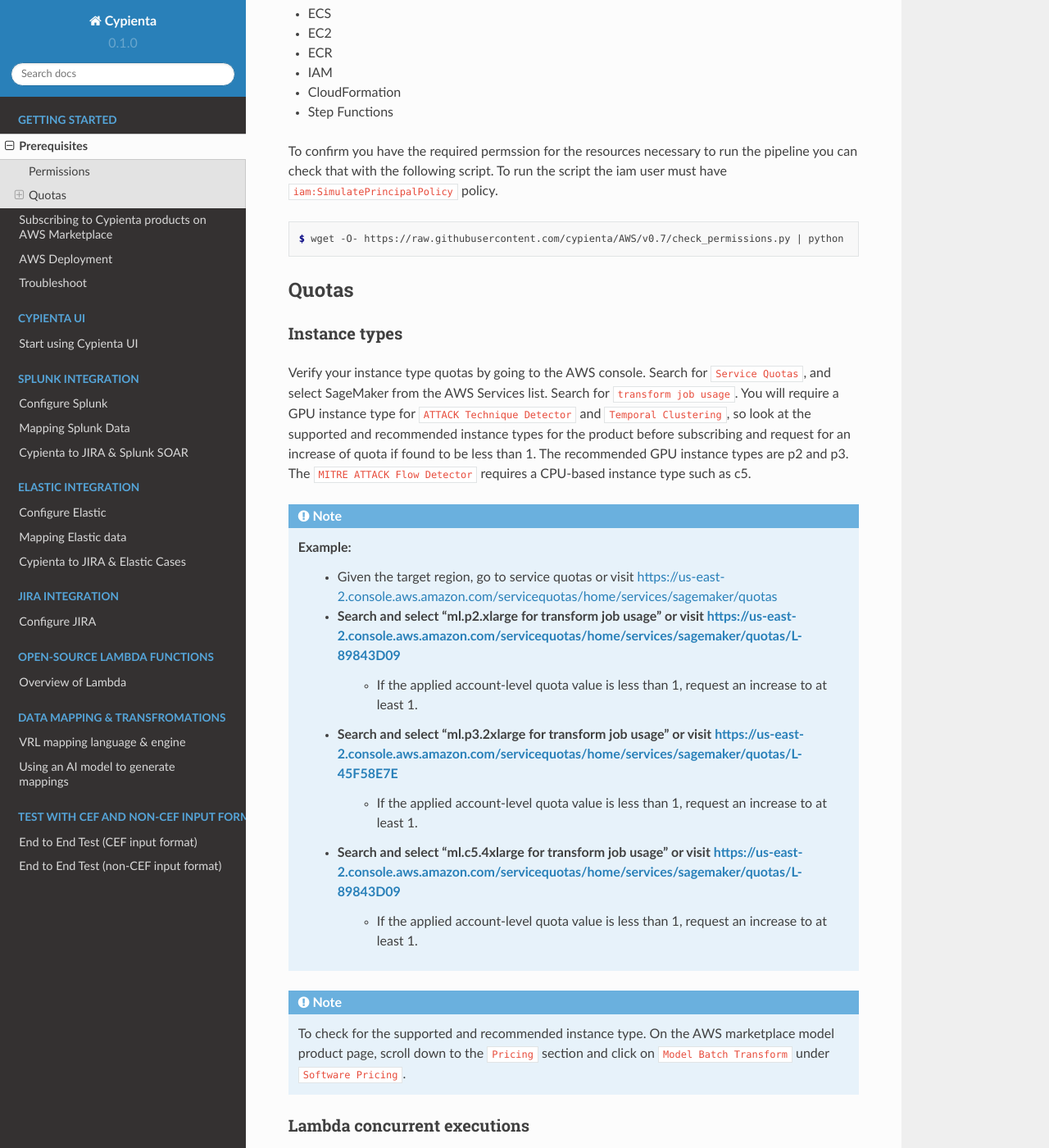
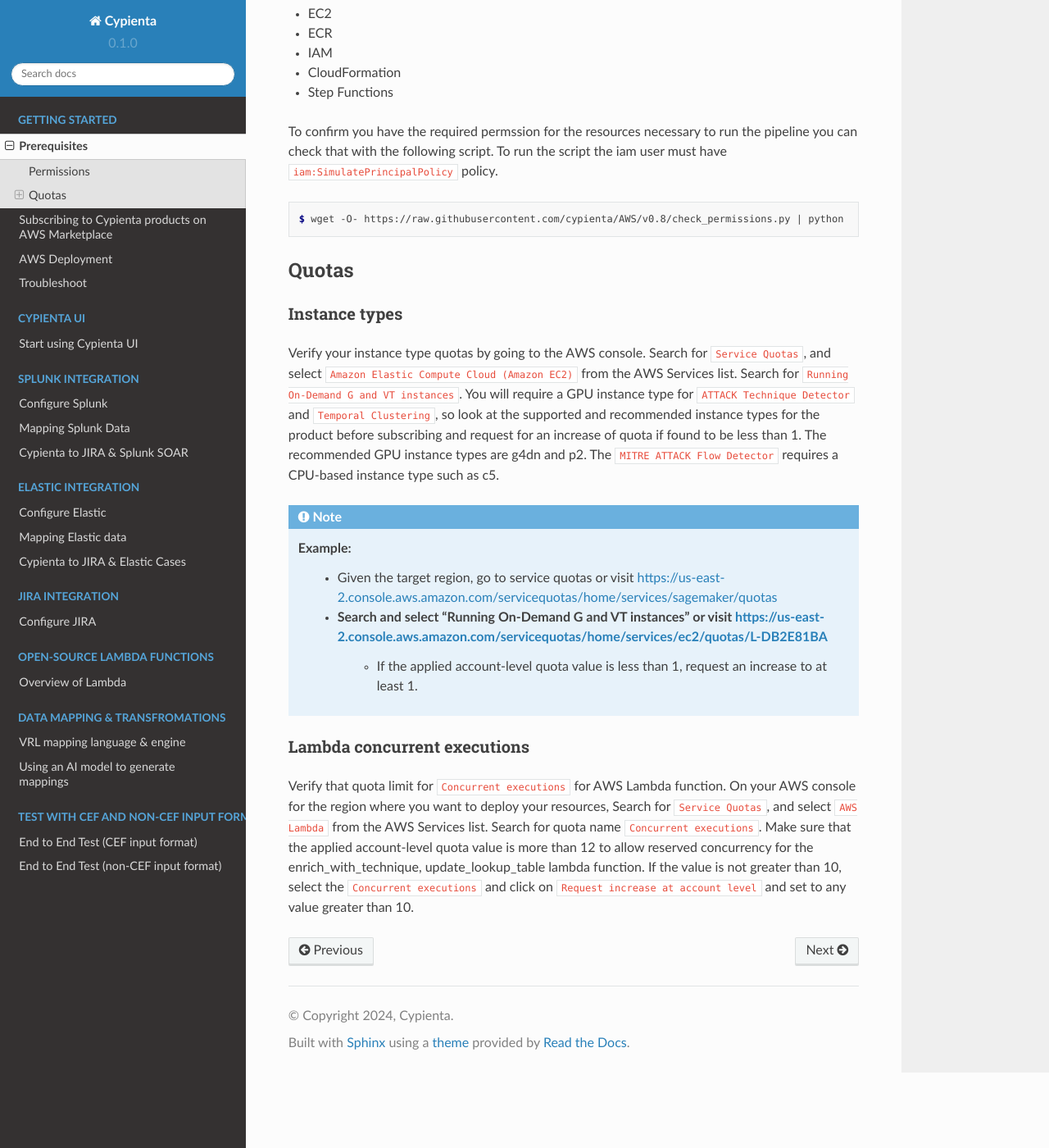
Before and after one commit to cypienta/docs, a Sphinx documentation site: the page built from docs/source/getting_started/prerequisites.rst, in a window 1280 px wide and 1400 px high, scrolled down 331 px. Shown: the whole window at 82% size. Built offline with Sphinx 7.4.7 and the Read the Docs theme 2.0.0, drawn with Linux system fonts in a browser that asks for light colours.

Commit message:
update permissions required

```diff
--- a/docs/source/getting_started/prerequisites.rst
+++ b/docs/source/getting_started/prerequisites.rst
@@ -5,7 +5,6 @@
 -----------
 Make sure that you have the required permissions for resources for the IAM user you will be using.
 
--  SageMaker
 -  Lambda
 -  S3
 -  ECS
@@ -20,7 +19,7 @@
 
 .. code-block:: console
 
-    $ wget -O- https://raw.githubusercontent.com/cypienta/AWS/v0.7/check_permissions.py | python
+    $ wget -O- https://raw.githubusercontent.com/cypienta/AWS/v0.8/check_permissions.py | python
 
 Quotas
 ------
@@ -28,20 +27,13 @@
 Instance types
 ~~~~~~~~~~~~~~
 
-Verify your instance type quotas by going to the AWS console. Search for ``Service Quotas``, and select SageMaker from the AWS Services list. Search for ``transform job usage``. You will require a GPU instance type for ``ATTACK Technique Detector`` and ``Temporal Clustering``, so look at the supported and recommended instance types for the product before subscribing and request for an increase of quota if found to be less than 1. The recommended GPU instance types are p2 and p3. The ``MITRE ATTACK Flow Detector`` requires a CPU-based instance type such as c5.
+Verify your instance type quotas by going to the AWS console. Search for ``Service Quotas``, and select ``Amazon Elastic Compute Cloud (Amazon EC2)`` from the AWS Services list. Search for ``Running On-Demand G and VT instances``. You will require a GPU instance type for ``ATTACK Technique Detector`` and ``Temporal Clustering``, so look at the supported and recommended instance types for the product before subscribing and request for an increase of quota if found to be less than 1. The recommended GPU instance types are g4dn and p2. The ``MITRE ATTACK Flow Detector`` requires a CPU-based instance type such as c5.
 
 .. note::
     Example:
         - Given the target region, go to service quotas or visit https://us-east-2.console.aws.amazon.com/servicequotas/home/services/sagemaker/quotas
-        - Search and select "ml.p2.xlarge for transform job usage" or visit https://us-east-2.console.aws.amazon.com/servicequotas/home/services/sagemaker/quotas/L-89843D09
+        - Search and select "Running On-Demand G and VT instances" or visit https://us-east-2.console.aws.amazon.com/servicequotas/home/services/ec2/quotas/L-DB2E81BA
             - If the applied account-level quota value is less than 1, request an increase to at least 1.
-        - Search and select "ml.p3.2xlarge for transform job usage" or visit https://us-east-2.console.aws.amazon.com/servicequotas/home/services/sagemaker/quotas/L-45F58E7E
-            - If the applied account-level quota value is less than 1, request an increase to at least 1.
-        - Search and select "ml.c5.4xlarge for transform job usage" or visit https://us-east-2.console.aws.amazon.com/servicequotas/home/services/sagemaker/quotas/L-89843D09
-            - If the applied account-level quota value is less than 1, request an increase to at least 1.
-
-.. note::
-    To check for the supported and recommended instance type. On the AWS marketplace model product page, scroll down to the ``Pricing`` section and click on ``Model Batch Transform`` under ``Software Pricing``.
 
 
 Lambda concurrent executions
```
